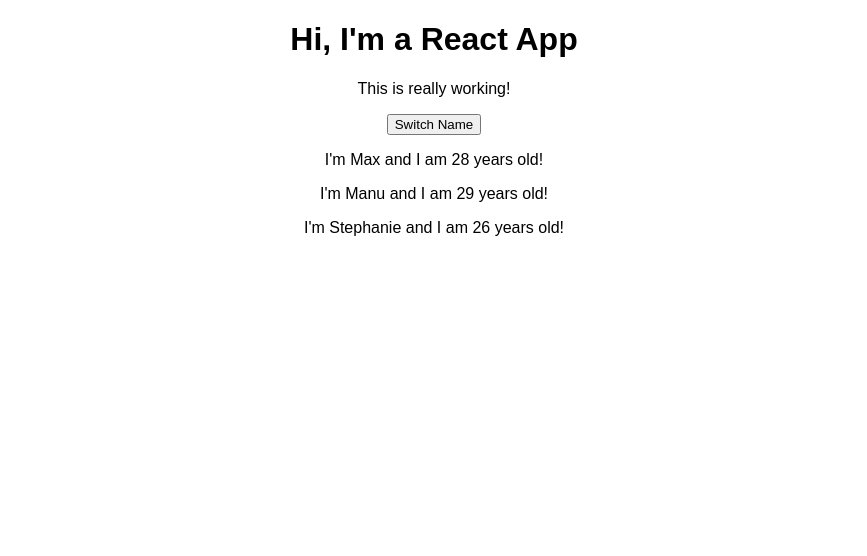
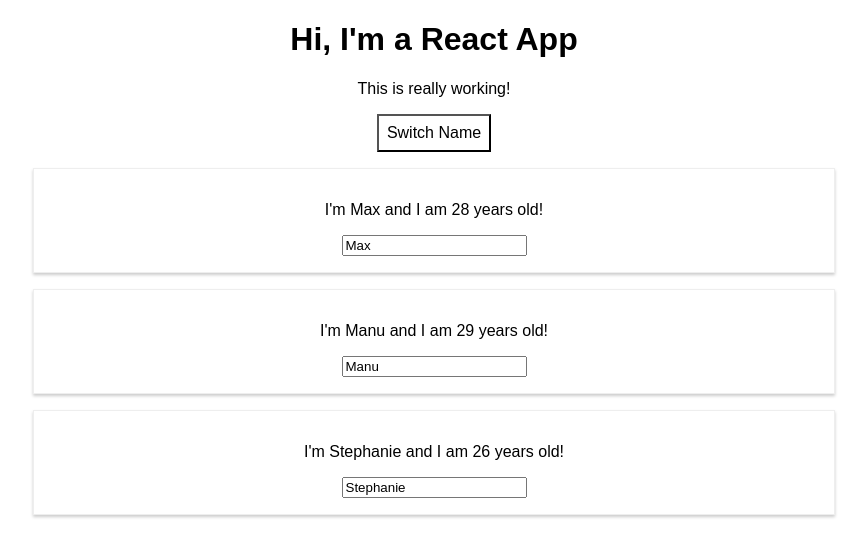
Before and after one commit to bedmiston/react-complete-guide, a React (Create React App) app: page / in a window 1280 px wide. Shown: the top 556 px of the page, without its empty margins (206-1073 px from the left). Built offline with nearby package versions, Linux system fonts and the light colour scheme.

Commit message:
Add input and styling to Person component

```diff
--- a/src/App.js
+++ b/src/App.js
@@ -12,25 +12,52 @@
     otherState: 'Some other value'
   }
 
-  switchNameHandler = () => {
+  switchNameHandler = (newName) => {
     this.setState({
       persons: [
-        { name: 'Maximilian', age: 28 },
+        { name: newName, age: 28 },
         { name: 'Manu', age: 29 },
         { name: 'Stephanie', age: 26 },
       ]
     });
   }
 
+  nameChangedHandler = (event) => {
+    this.setState({
+      persons: [
+        { name: 'Max', age: 28 },
+        { name: event.target.value, age: 29 },
+        { name: 'Stephanie', age: 26 },
+      ]
+    });
+  }
+
   render() {
+
+    const style = {
+      backgroundColor: 'white',
+      font: 'inherit',
+      borderColor: '1px solid blue',
+      padding: '8px',
+      cursor: 'pointer'
+    }
+
     return (
       <div className="App">
         <h1>Hi, I'm a React App</h1>
         <p>This is really working!</p>
-        <button onClick={this.switchNameHandler}>Switch Name</button>
-        <Person name={this.state.persons[0].name} age={this.state.persons[0].age} />
-        <Person name={this.state.persons[1].name} age={this.state.persons[1].age} />
-        <Person name={this.state.persons[2].name} age={this.state.persons[2].age} />
+        <button style={style} onClick={this.switchNameHandler.bind(this, "Maximilian")}>Switch Name</button>
+        <Person
+          name={this.state.persons[0].name}
+          age={this.state.persons[0].age} />
+        <Person
+          name={this.state.persons[1].name}
+          age={this.state.persons[1].age}
+          click={this.switchNameHandler.bind(this, "Max!")}
+          changed={this.nameChangedHandler} />
+        <Person
+          name={this.state.persons[2].name}
+          age={this.state.persons[2].age} />
       </div>
     );
   }
--- /dev/null
+++ b/src/Person/Person.css
@@ -0,0 +1,8 @@
+.Person {
+    width: 60%;
+    margin: 16px auto;
+    border: 1px solid #eee;
+    box-shadow: 0 2px 3px #ccc;
+    padding: 16px;
+    text-align: center;
+}
--- a/src/Person/Person.js
+++ b/src/Person/Person.js
@@ -1,10 +1,12 @@
 import React from 'react';
+import './Person.css';
 
 const person = (props) => {
   return (
-    <div>
-      <p>I'm {props.name} and I am {props.age} years old!</p>
+    <div className="Person">
+      <p onClick={props.click}>I'm {props.name} and I am {props.age} years old!</p>
       <p>{props.children}</p>
+      <input type="text" onChange={props.changed} value={props.name} />
     </div>
   )
 }
```
